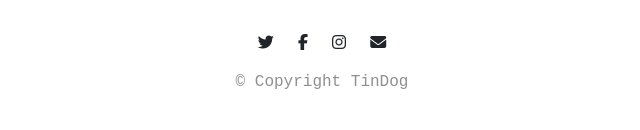
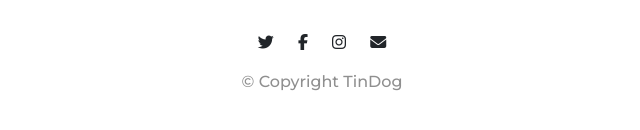
Before and after one commit to AntrikshNarang/tindog, a plain HTML site: page index.html in a window 1280 px wide. Shown: the part 3109-3239 px from the top of the page, 318-958 px from the left. Drawn offline with nearby package versions, Linux system fonts and the light colour scheme.

Commit message:
changed copyright font to montserrat

```diff
--- a/css/styles.css
+++ b/css/styles.css
@@ -200,5 +200,5 @@ h1{
 }
 p#copyright{
     /* paragraph of id -> copyright */
-    font-family: 'Courier New', Courier, monospace;
+    font-family: 'Montserrat','Courier New', Courier, monospace;
 }
```
